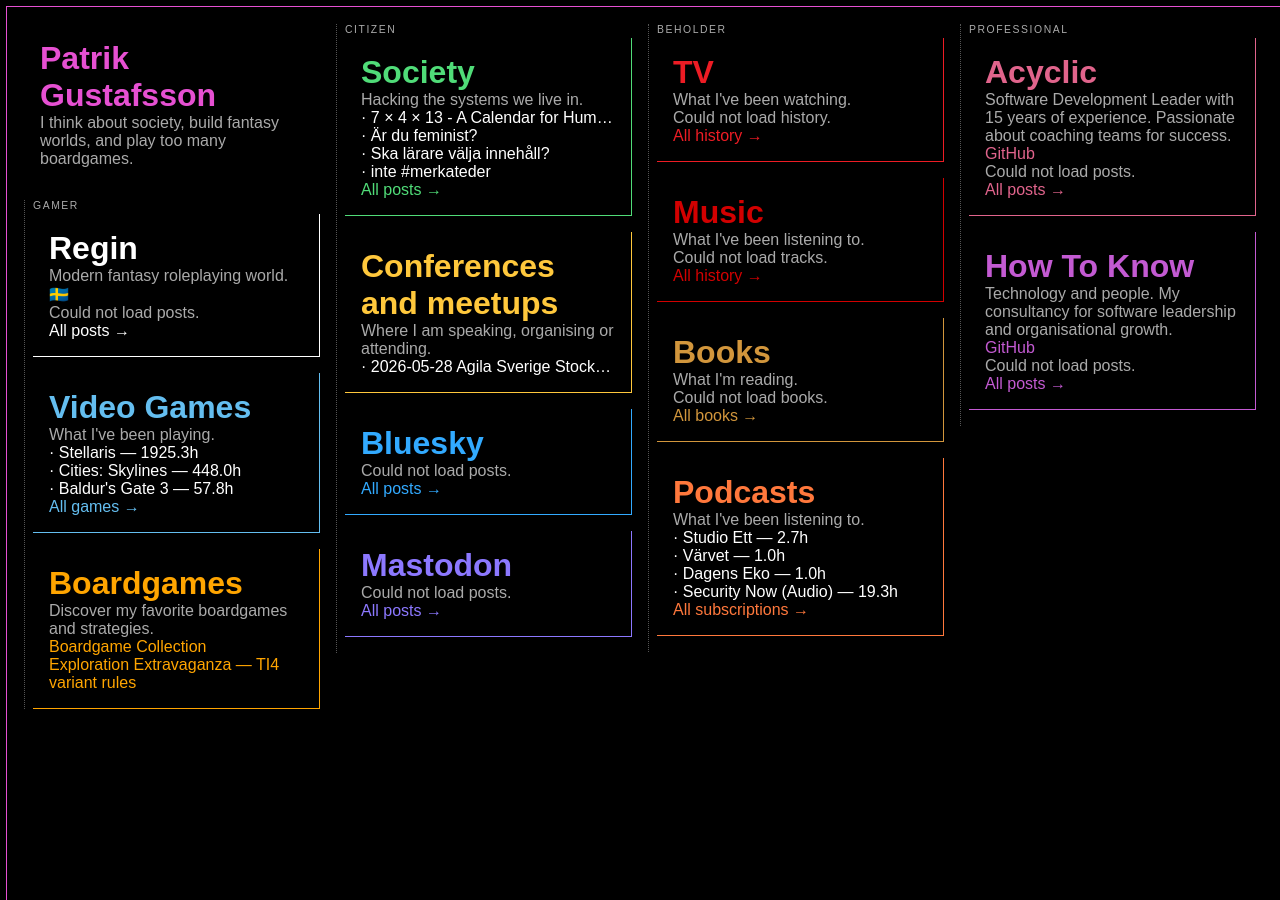
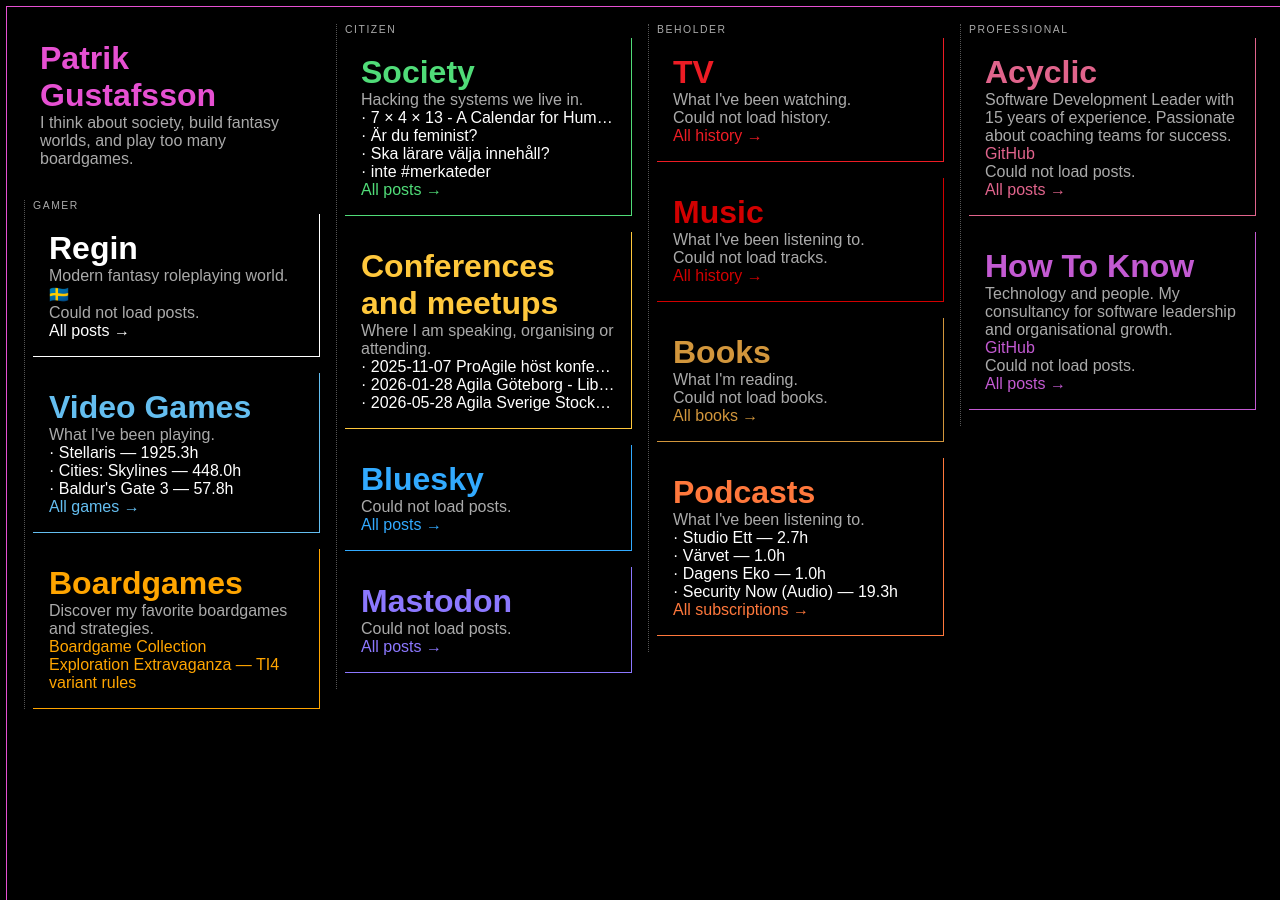
Before and after one commit to paven/paven.github.com, a Jekyll site: the page built from index.html, in a window 1280 px wide. Built offline with Jekyll 4.4.1, drawn with Linux system fonts in a browser that asks for light colours.

Commit message:
Update events

```diff
--- a/_data/events.yml
+++ b/_data/events.yml
@@ -1,3 +1,13 @@
+- name: 'ProAgile höst konferens'
+  url: ''
+  start: '2025-11-07'
+  end: '2025-11-07'
+  status: 'past'
+- name: 'Agila Göteborg - Liberating Structures'
+  url: ''
+  start: '2026-01-28'
+  end: '2026-01-28'
+  status: 'past'
 - name: 'Agila Sverige Stockholm'
   url: ''
   start: '2026-05-28'
```
